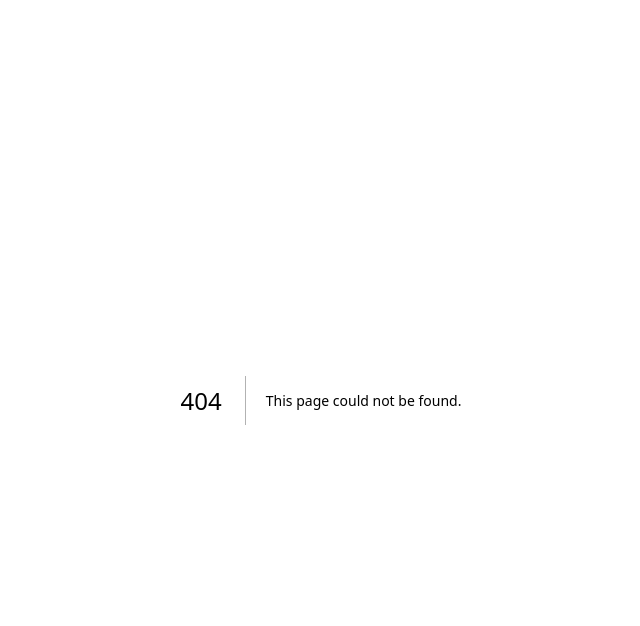
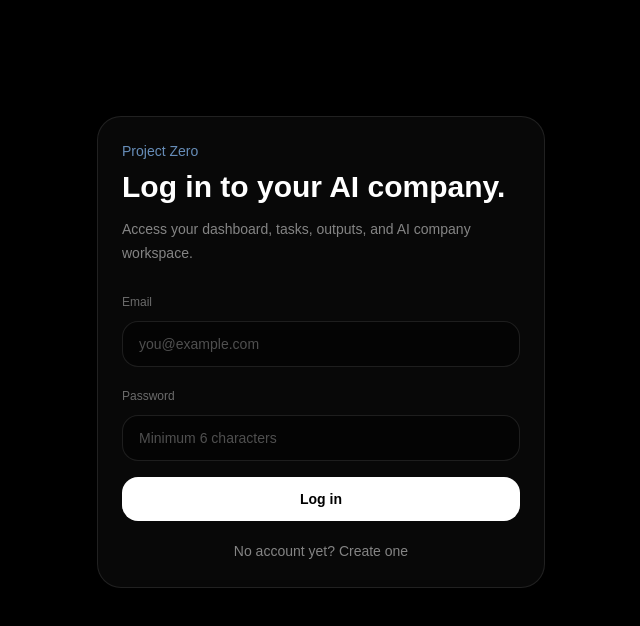
Before and after one commit to Finalexs/project-zero, a Next.js app in the folder app/: page /login in a window 1280 px wide. Before the commit this address had no page. Shown: the top 626 px of the page, without its empty margins (319-959 px from the left). Built offline with nearby package versions, Linux system fonts and the light colour scheme; no server answers.

Commit message:
Add login page and protect dashboard

```diff
--- a/app/src/app/dashboard/page.tsx
+++ b/app/src/app/dashboard/page.tsx
@@ -1,6 +1,7 @@
 "use client";
 
 import { useEffect, useState } from "react";
+import { useRouter } from "next/navigation";
 import Link from "next/link";
 import { supabase } from "@/lib/supabase";
 type Task = {
@@ -77,6 +78,7 @@ const initialTasks: Task[] = [
 ];
 
 export default function DashboardPage() {
+  const router = useRouter();
   const [taskInput, setTaskInput] = useState("");
   const [commandHistory, setCommandHistory] = useState<CommandHistoryItem[]>([
   {
@@ -264,7 +266,21 @@ function findTaskForOutput(output: EmployeeOutput, tasks: Task[]) {
 
   return tasks.find((task) => output.title.includes(task.title));
 }
+useEffect(() => {
+  async function checkUser() {
+    const {
+      data: { user },
+    } = await supabase.auth.getUser();
+
+    if (!user) {
+      router.push("/login");
+    }
+  }
+
+  checkUser();
+}, [router]);
  useEffect(() => {
+
   async function loadTasks() {
     setIsLoadingTasks(true);
 
--- /dev/null
+++ b/app/src/app/login/page.tsx
@@ -0,0 +1,126 @@
+"use client";
+
+import { useState } from "react";
+import { useRouter } from "next/navigation";
+import { supabase } from "@/lib/supabase";
+
+export default function LoginPage() {
+  const router = useRouter();
+
+  const [email, setEmail] = useState("");
+  const [password, setPassword] = useState("");
+
+  const [isSignup, setIsSignup] = useState(false);
+  const [isLoading, setIsLoading] = useState(false);
+  const [message, setMessage] = useState("");
+
+  async function handleAuth(event: React.FormEvent<HTMLFormElement>) {
+    event.preventDefault();
+
+    setIsLoading(true);
+    setMessage("");
+
+    const authAction = isSignup
+      ? supabase.auth.signUp({
+          email,
+          password,
+        })
+      : supabase.auth.signInWithPassword({
+          email,
+          password,
+        });
+
+    const { error } = await authAction;
+
+    if (error) {
+      setMessage(error.message);
+      setIsLoading(false);
+      return;
+    }
+
+    if (isSignup) {
+      setMessage("Account created. Check your email if confirmation is required, then log in.");
+      setIsLoading(false);
+      return;
+    }
+
+    router.push("/dashboard");
+    router.refresh();
+  }
+
+  return (
+    <main className="min-h-screen bg-black px-6 py-8 text-white">
+      <div className="mx-auto flex min-h-[80vh] max-w-md items-center">
+        <section className="w-full rounded-3xl border border-white/10 bg-white/[0.03] p-6">
+          <p className="text-sm text-blue-300/70">Project Zero</p>
+
+          <h1 className="mt-2 text-3xl font-bold">
+            {isSignup ? "Create your account." : "Log in to your AI company."}
+          </h1>
+
+          <p className="mt-3 text-sm leading-6 text-white/50">
+            Access your dashboard, tasks, outputs, and AI company workspace.
+          </p>
+
+          <form onSubmit={handleAuth} className="mt-6 space-y-4">
+            <div>
+              <label className="text-xs text-white/40">Email</label>
+              <input
+                type="email"
+                required
+                value={email}
+                onChange={(event) => setEmail(event.target.value)}
+                placeholder="you@example.com"
+                className="mt-2 w-full rounded-2xl border border-white/10 bg-black/40 px-4 py-3 text-sm text-white outline-none placeholder:text-white/30 focus:border-blue-400/40"
+              />
+            </div>
+
+            <div>
+              <label className="text-xs text-white/40">Password</label>
+              <input
+                type="password"
+                required
+                minLength={6}
+                value={password}
+                onChange={(event) => setPassword(event.target.value)}
+                placeholder="Minimum 6 characters"
+                className="mt-2 w-full rounded-2xl border border-white/10 bg-black/40 px-4 py-3 text-sm text-white outline-none placeholder:text-white/30 focus:border-blue-400/40"
+              />
+            </div>
+
+            {message && (
+              <div className="rounded-2xl border border-white/10 bg-black/40 p-4 text-sm text-white/60">
+                {message}
+              </div>
+            )}
+
+            <button
+              type="submit"
+              disabled={isLoading}
+              className="w-full rounded-2xl bg-white px-4 py-3 text-sm font-bold text-black hover:bg-blue-100 disabled:cursor-not-allowed disabled:opacity-60"
+            >
+              {isLoading
+                ? "Please wait..."
+                : isSignup
+                  ? "Create account"
+                  : "Log in"}
+            </button>
+          </form>
+
+          <button
+            type="button"
+            onClick={() => {
+              setIsSignup(!isSignup);
+              setMessage("");
+            }}
+            className="mt-5 w-full text-center text-sm text-white/50 hover:text-white"
+          >
+            {isSignup
+              ? "Already have an account? Log in"
+              : "No account yet? Create one"}
+          </button>
+        </section>
+      </div>
+    </main>
+  );
+}
```
